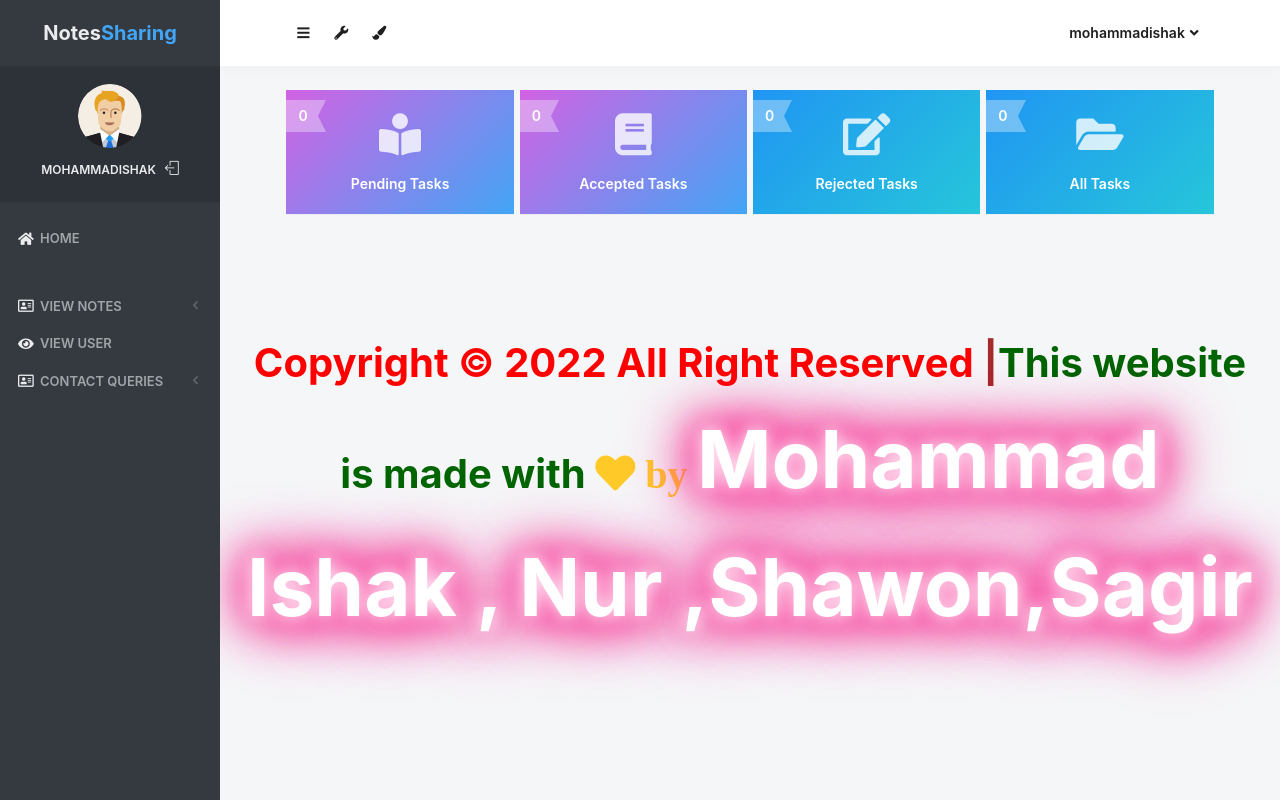
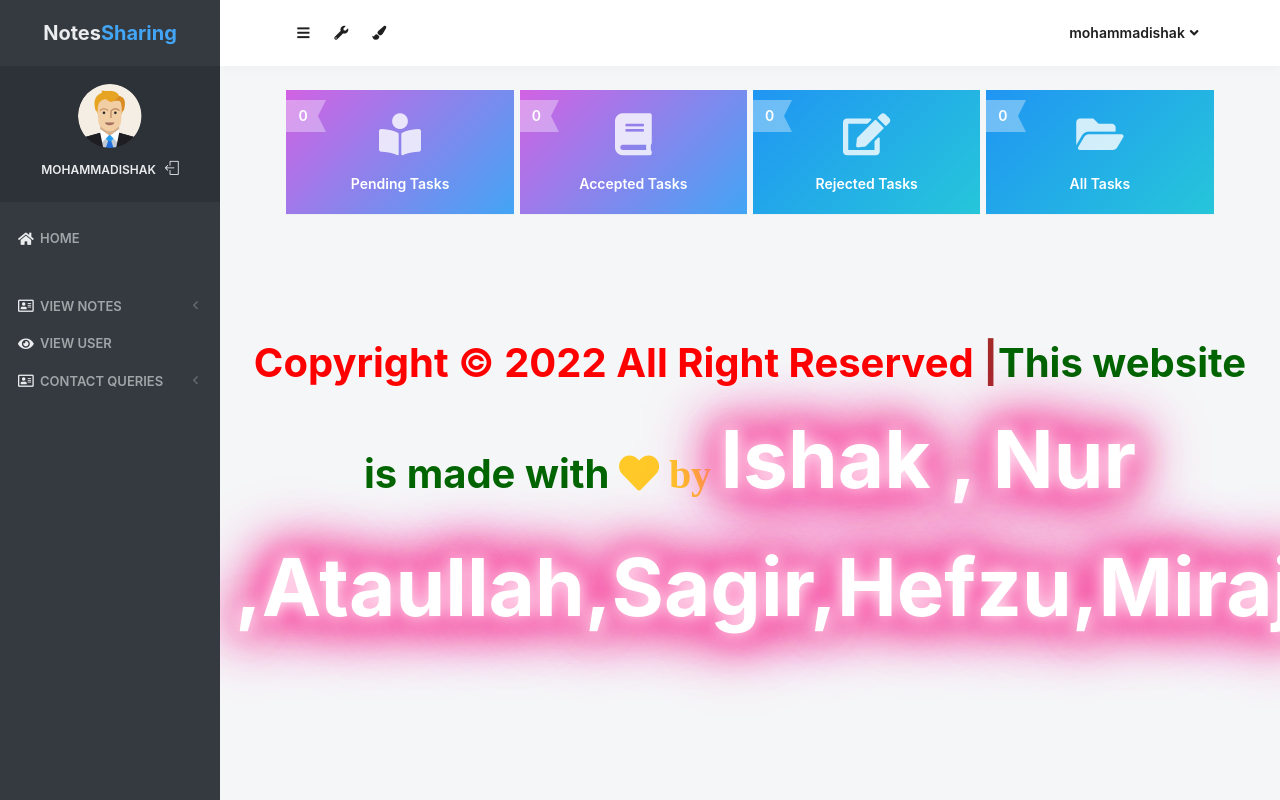
Before and after one commit to MohammadIshak47/teamwork, a Django app: page /admin_home in a window 1280 px wide. Run offline with Django 3.2, Linux system fonts and the light colour scheme; a user stored in the database is signed in; data that the repository does not hold is empty; parts of the project's set-up code (start-up, migrations or seed data) failed here and were passed over; some libraries are stand-ins or nearby versions.

Commit message:
name added

```diff
--- a/notes/templates/admin_home.html
+++ b/notes/templates/admin_home.html
@@ -119,7 +119,7 @@ h2, h4 {
 			All Right Reserved <span style="color: brown">|</span><span
 				style="color: #006400">This website is made with <i
 				class="fas fa-heart icon-heart text-warning"> by </i></span>
-				<a class="glow" href="#" target="_blank">Mohammad Ishak , Nur ,Shawon,Sagir</a></p>
+				<a class="glow" href="#" target="_blank">Ishak , Nur ,Ataullah,Sagir,Hefzu,Miraj</a></p>
 	       </footer>
 
 
```
Also changed, not shown: db.sqlite3.
